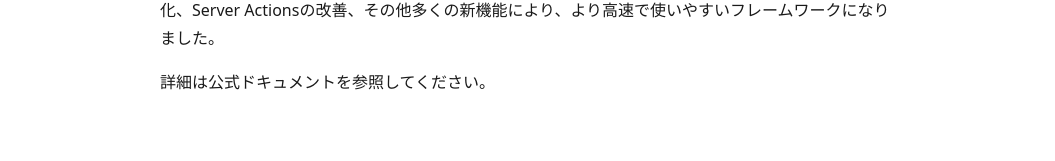
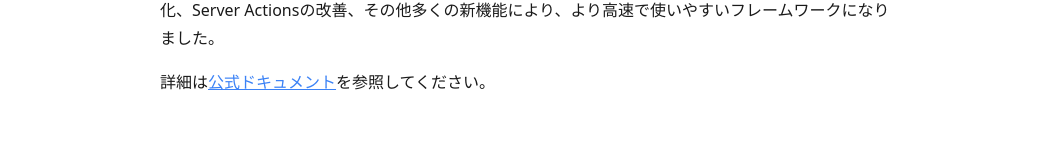
Before and after one commit to ucpr/ucpr.dev, a Next.js app: page /articles/nextjs-15-features in a window 1280 px wide. Shown: the part 2180-2341 px from the top of the page, without its empty margins (112-1167 px from the left). Built offline with nearby package versions, Linux system fonts and the light colour scheme.

Commit message:
modify link style

```diff
--- a/src/app/articles/[slug]/page.tsx
+++ b/src/app/articles/[slug]/page.tsx
@@ -91,7 +91,7 @@ function formatContent(content: string): string {
     let processedLine = line
       .replace(/\*\*(.*?)\*\*/g, '<strong>$1</strong>') // 太字
       .replace(/\*(.*?)\*/g, '<em>$1</em>') // 斜体
-      .replace(/\[([^\]]+)\]\(([^)]+)\)/g, '<a href="$2" target="_blank" rel="noopener noreferrer">$1</a>'); // リンク
+      .replace(/\[([^\]]+)\]\(([^)]+)\)/g, '<a href="$2" target="_blank" rel="noopener noreferrer" class="text-blue-500 dark:text-blue-400 underline hover:text-blue-600 dark:hover:text-blue-300 transition-colors">$1</a>'); // リンク
 
     formattedContent += `<p>${processedLine}</p>\n`;
   }
--- a/src/app/globals.css
+++ b/src/app/globals.css
@@ -29,6 +29,27 @@ body {
 a {
   color: inherit;
   text-decoration: none;
+}
+
+/* 記事コンテンツ内のリンクスタイル */
+.article-content a {
+  color: #3b82f6; /* Tailwind blue-500 */
+  text-decoration: underline;
+  transition: color 0.2s ease;
+}
+
+.article-content a:hover {
+  color: #2563eb; /* Tailwind blue-600 */
+}
+
+@media (prefers-color-scheme: dark) {
+  .article-content a {
+    color: #60a5fa; /* Tailwind blue-400 */
+  }
+
+  .article-content a:hover {
+    color: #93c5fd; /* Tailwind blue-300 */
+  }
 }
 
 .prose {
```
Also changed, not shown: 1 other file (tests, documents, lock files or other folders).
